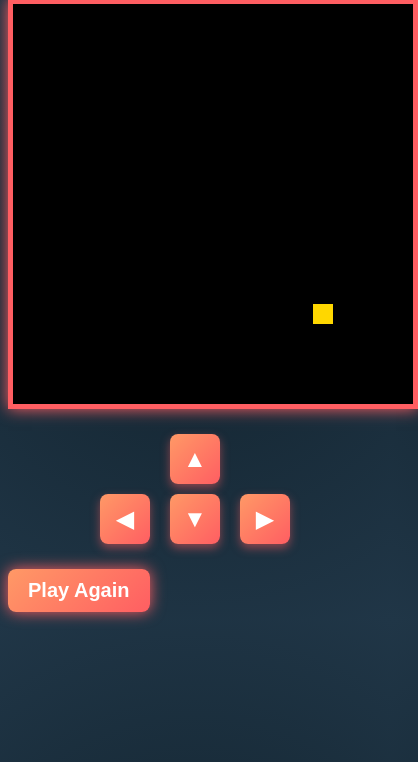
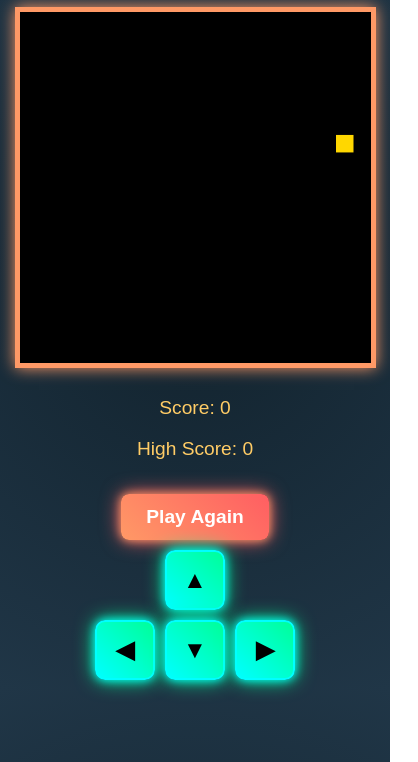
Before and after one commit to smiteshwadher/CobraCircuit, a plain HTML site: page index.html in a window 390 px wide. Shown: the part 82-844 px from the top of the page, 418 px wide, since content can reach past the window. Drawn offline with Linux system fonts and the light colour scheme.

Commit message:
Performance, css fixes & ui responsiveness

```diff
--- a/index.html
+++ b/index.html
@@ -8,7 +8,20 @@
 </head>
 <body>
     <h1>CobraCircuit 🐍</h1>
-    <canvas id="gameCanvas"></canvas>
+    <div id="game-container">
+        <canvas id="gameCanvas" width="400" height="400"></canvas>
+        <div id="scoreboard">
+            <p>Score: <span id="score">0</span></p>
+            <p>High Score: <span id="highScore">0</span></p>
+        </div>
+    </div>
+
+    <!-- Play Again Button -->
+    <div class="button-container">
+        <button id="playAgain" style="display: none;">Play Again</button>
+    </div>
+
+    <!-- Mobile Controls Hidden By Default -->
     <div id="controls">
         <button id="moveUp">▲</button>
         <div class="side-buttons">
@@ -17,8 +30,7 @@
             <button id="moveRight">▶</button>
         </div>
     </div>
-    <!-- Play Again Button -->
-    <button id="playAgain" style="display: none;">Play Again</button>
+
     <script src="script.js"></script>
 </body>
 </html>
--- a/script.js
+++ b/script.js
@@ -1,122 +1,142 @@
+// Select elements
 const canvas = document.getElementById("gameCanvas");
 const ctx = canvas.getContext("2d");
+const playAgainBtn = document.getElementById("playAgain");
+const scoreDisplay = document.getElementById("score");
+const highScoreDisplay = document.getElementById("highScore");
+const controls = document.getElementById("controls");
 
-canvas.width = 400;
-canvas.height = 400;
+// Mobile Buttons
+const upBtn = document.getElementById("moveUp");
+const downBtn = document.getElementById("moveDown");
+const leftBtn = document.getElementById("moveLeft");
+const rightBtn = document.getElementById("moveRight");
 
-// Snake Properties
-let snake = [{ x: 10, y: 10 }];
-let direction = "RIGHT";
-let food = { x: 15, y: 15 };
-let gameInterval;
-
-// Detect Mobile Device and Show Controls
-function isMobileDevice() {
-    return /Mobi|Android|iPhone|iPad|iPod/i.test(navigator.userAgent);
+// Detect Mobile Devices and Show/Hide Controls
+function checkDevice() {
+    if (window.innerWidth <= 768) {
+        controls.style.display = "flex";  // Show mobile controls
+    } else {
+        controls.style.display = "none";  // Hide on larger screens
+    }
 }
 
-if (isMobileDevice()) {
-    document.getElementById("controls").classList.remove("hidden");
-}
+// Run on Load & Resize
+window.onload = checkDevice;
+window.onresize = checkDevice;
 
-// Start the game
-function startGame() {
-    gameInterval = setInterval(gameLoop, 100);
-}
+// Game variables
+let snake = [{ x: 10, y: 10 }];
+let food = { x: 5, y: 5 };
+let dx = 1, dy = 0;
+let score = 0;
+let highScore = localStorage.getItem("highScore") || 0;
+highScoreDisplay.textContent = highScore;
+let gameInterval;
+let speed = 120; // Increased speed (Lower = Faster)
 
-// Draw Snake and Food
-function draw() {
-    ctx.fillStyle = "black";
-    ctx.fillRect(0, 0, canvas.width, canvas.height);
-
-    // Draw Snake
-    ctx.fillStyle = "#00FFFF";
+// Draw Snake
+function drawSnake() {
+    ctx.fillStyle = "#00FFFF"; // Neon Cyan
     snake.forEach((segment) => {
         ctx.fillRect(segment.x * 20, segment.y * 20, 20, 20);
     });
+}
 
-    // Draw Food
-    ctx.fillStyle = "#FFD700";
+// Draw Food
+function drawFood() {
+    ctx.fillStyle = "#FFD700"; // Gold Color
     ctx.fillRect(food.x * 20, food.y * 20, 20, 20);
 }
 
 // Move Snake
 function moveSnake() {
-    let head = { ...snake[0] };
-
-    switch (direction) {
-        case "UP":
-            head.y--;
-            break;
-        case "DOWN":
-            head.y++;
-            break;
-        case "LEFT":
-            head.x--;
-            break;
-        case "RIGHT":
-            head.x++;
-            break;
-    }
-
+    let head = { x: snake[0].x + dx, y: snake[0].y + dy };
     snake.unshift(head);
 
-    // Check Collision with Food
     if (head.x === food.x && head.y === food.y) {
-        food = {
-            x: Math.floor(Math.random() * (canvas.width / 20)),
-            y: Math.floor(Math.random() * (canvas.height / 20)),
-        };
+        generateFood();
+        updateScore();
     } else {
         snake.pop();
     }
+}
 
-    // Check Game Over
+// Check Collision
+function checkCollision() {
+    let head = snake[0];
     if (
-        head.x < 0 || head.x >= canvas.width / 20 ||
-        head.y < 0 || head.y >= canvas.height / 20 ||
+        head.x < 0 || head.y < 0 ||
+        head.x >= canvas.width / 20 ||
+        head.y >= canvas.height / 20 ||
         snake.slice(1).some(segment => segment.x === head.x && segment.y === head.y)
     ) {
         gameOver();
     }
 }
 
-// Game Loop
-function gameLoop() {
-    moveSnake();
-    draw();
+// Generate New Food
+function generateFood() {
+    food = {
+        x: Math.floor(Math.random() * (canvas.width / 20)),
+        y: Math.floor(Math.random() * (canvas.height / 20))
+    };
 }
 
-// Handle Game Over
+// Update Score
+function updateScore() {
+    score++;
+    scoreDisplay.textContent = score;
+    if (score > highScore) {
+        highScore = score;
+        localStorage.setItem("highScore", highScore);
+        highScoreDisplay.textContent = highScore;
+    }
+}
+
+// Game Loop (Optimized)
+function gameLoop() {
+    ctx.clearRect(0, 0, canvas.width, canvas.height);
+    drawSnake();
+    drawFood();
+    moveSnake();
+    checkCollision();
+    setTimeout(gameLoop, speed);
+}
+
+// Game Over
 function gameOver() {
-    clearInterval(gameInterval);
-    document.getElementById("playAgain").style.display = "block";
+    playAgainBtn.style.display = "block";
+}
+
+// Start Game
+function startGame() {
+    snake = [{ x: 10, y: 10 }];
+    dx = 1;
+    dy = 0;
+    score = 0;
+    scoreDisplay.textContent = score;
+    playAgainBtn.style.display = "none";
+    generateFood();
+    gameLoop();
 }
 
 // Play Again Button
-document.getElementById("playAgain").addEventListener("click", () => {
-    snake = [{ x: 10, y: 10 }];
-    direction = "RIGHT";
-    food = { x: 15, y: 15 };
-    document.getElementById("playAgain").style.display = "none";
-    startGame();
-});
+playAgainBtn.addEventListener("click", startGame);
 
 // Keyboard Controls
 document.addEventListener("keydown", (event) => {
-    if (event.key === "ArrowUp" && direction !== "DOWN") direction = "UP";
-    if (event.key === "ArrowDown" && direction !== "UP") direction = "DOWN";
-    if (event.key === "ArrowLeft" && direction !== "RIGHT") direction = "LEFT";
-    if (event.key === "ArrowRight" && direction !== "LEFT") direction = "RIGHT";
+    if (event.key === "ArrowUp" && dy === 0) { dx = 0; dy = -1; }
+    if (event.key === "ArrowDown" && dy === 0) { dx = 0; dy = 1; }
+    if (event.key === "ArrowLeft" && dx === 0) { dx = -1; dy = 0; }
+    if (event.key === "ArrowRight" && dx === 0) { dx = 1; dy = 0; }
 });
 
-// Mobile Controls
-if (isMobileDevice()) {
-    document.getElementById("moveUp").addEventListener("click", () => direction = "UP");
-    document.getElementById("moveDown").addEventListener("click", () => direction = "DOWN");
-    document.getElementById("moveLeft").addEventListener("click", () => direction = "LEFT");
-    document.getElementById("moveRight").addEventListener("click", () => direction = "RIGHT");
-}
+// Mobile Touch Controls
+upBtn.addEventListener("click", () => { dx = 0; dy = -1; });
+downBtn.addEventListener("click", () => { dx = 0; dy = 1; });
+leftBtn.addEventListener("click", () => { dx = -1; dy = 0; });
+rightBtn.addEventListener("click", () => { dx = 1; dy = 0; });
 
-// Start the Game
+// Start game initially
 startGame();
--- a/style.css
+++ b/style.css
@@ -1,9 +1,12 @@
-/* Global Styles */
+/* General Page Styling */
 body {
     text-align: center;
     background: radial-gradient(circle, #12232E, #203647);
     color: #ff9966;
     font-family: 'Arial', sans-serif;
+    display: flex;
+    flex-direction: column;
+    align-items: center;
 }
 
 /* Title Styling */
@@ -12,80 +15,97 @@ h1 {
     text-shadow: 0 0 10px #ff9966;
 }
 
-/* Game Canvas */
-#gameCanvas {
-    display: block;
-    margin: 20px auto;
-    background-color: black;
-    border: 5px solid #ff5e62;
-    box-shadow: 0px 0px 15px #ff5e62;
-}
-
-/* Controls */
-#controls {
+/* Game Container */
+#game-container {
     display: flex;
     flex-direction: column;
     align-items: center;
-    margin-top: 20px;
 }
 
-/* Arrow Buttons */
-#controls button {
-    font-size: 30px;
-    width: 60px;
-    height: 60px;
-    margin: 5px;
-    background: linear-gradient(135deg, #ff9966, #ff5e62);
-    color: white;
-    border: none;
-    border-radius: 8px;
-    cursor: pointer;
-    box-shadow: 0 4px 10px rgba(255, 94, 98, 0.5);
-    transition: all 0.2s ease-in-out;
+/* Canvas Styling */
+canvas {
+    border: 5px solid #ff9966;
+    box-shadow: 0 0 15px #ff9966;
+    background-color: black;
+    max-width: 100%;
 }
 
-/* Hover Effect */
-#controls button:hover {
-    transform: scale(1.1);
-}
-
-/* Arrange side buttons properly */
-.side-buttons {
-    display: flex;
-    gap: 10px;
+/* Scoreboard */
+#scoreboard {
+    font-size: 1.2rem;
+    margin-top: 10px;
+    color: #ffcc66;
 }
 
 /* Play Again Button */
+.button-container {
+    display: flex;
+    justify-content: center;
+    width: 100%;
+    margin-top: 15px;
+}
+
 #playAgain {
-    display: none;
-    margin-top: 20px;
-    padding: 10px 20px;
-    font-size: 20px;
+    padding: 12px 25px;
+    font-size: 1.2rem;
     font-weight: bold;
     color: white;
-    background: linear-gradient(135deg, #ff9966, #ff5e62);
+    background: linear-gradient(45deg, #ff9966, #ff5e62);
     border: none;
+    cursor: pointer;
     border-radius: 8px;
-    cursor: pointer;
-    box-shadow: 0px 0px 15px #ff5e62;
+    box-shadow: 0 0 10px #ff9966, 0 0 20px #ff5e62;
+    transition: all 0.3s ease-in-out;
 }
 
 #playAgain:hover {
-    transform: scale(1.1);
+    box-shadow: 0 0 20px #ff9966, 0 0 30px #ff5e62;
+    transform: scale(1.05);
 }
 
-/* Hide Controls on Desktop */
-@media (min-width: 769px) {
+/* Mobile Controls (Hidden on Desktop) */
+#controls {
+    display: none;
+    margin-top: 10px;
+}
+
+/* Show controls only on mobile */
+@media (max-width: 768px) {
     #controls {
-        display: none !important;
+        display: flex;
+        flex-direction: column;
+        align-items: center;
+        gap: 10px;
+    }
+
+    .side-buttons {
+        display: flex;
+        gap: 10px;
+    }
+
+    /* Neon-Styled Mobile Buttons */
+    #controls button {
+        width: 60px;
+        height: 60px;
+        font-size: 1.5rem;
+        font-weight: bold;
+        background: linear-gradient(45deg, #00FFFF, #00FF99);
+        color: black;
+        border: 2px solid #00FFFF;
+        border-radius: 10px;
+        cursor: pointer;
+        box-shadow: 0 0 10px #00FFFF, 0 0 20px #00FF99;
+        transition: all 0.3s ease-in-out;
+    }
+
+    #controls button:active {
+        background: linear-gradient(45deg, #00FF99, #00FFFF);
+        box-shadow: 0 0 15px #00FF99, 0 0 25px #00FFFF;
+        transform: scale(0.95);
+    }
+
+    canvas {
+        width: 90vw;
+        height: auto;
     }
 }
-
-/* Mobile Responsiveness */
-@media (max-width: 768px) {
-    #controls button {
-        width: 50px;
-        height: 50px;
-        font-size: 24px;
-    }
-}
```
